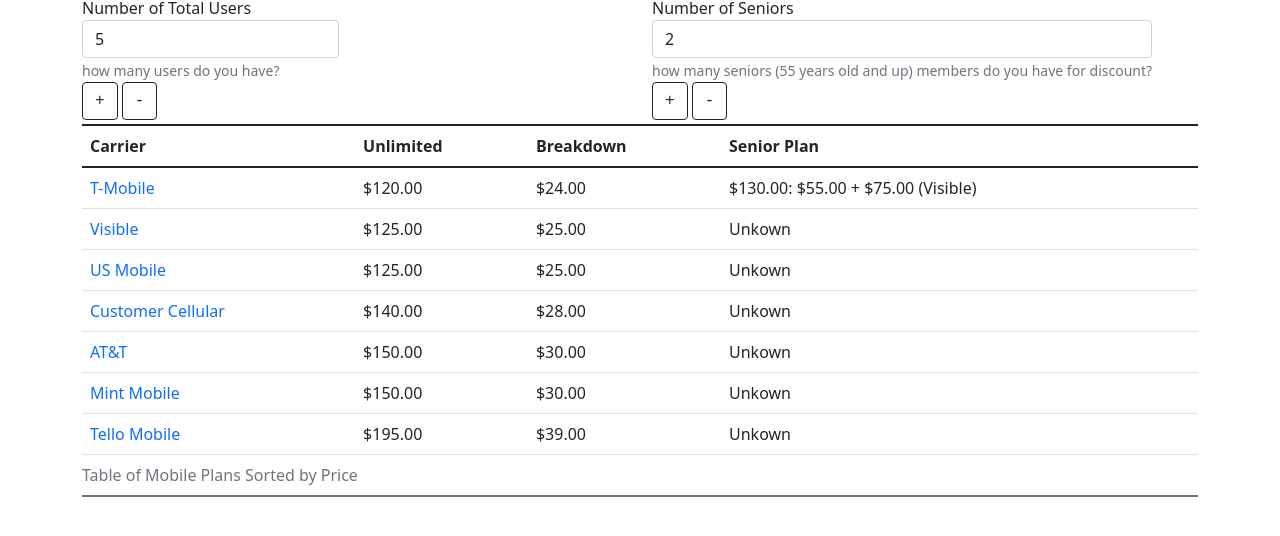
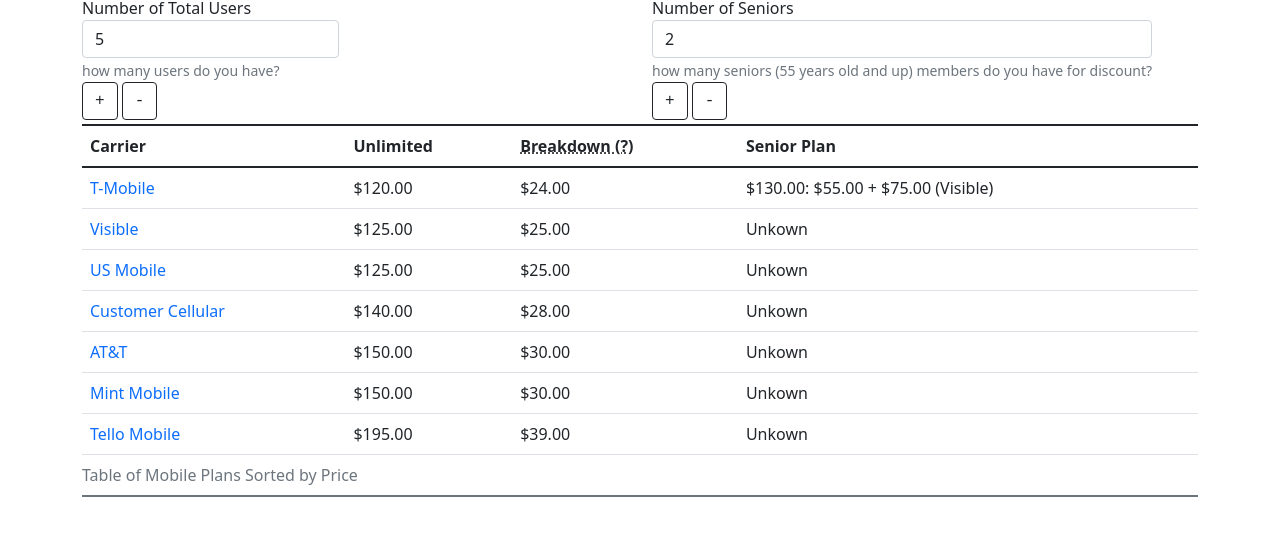
Before and after one commit to dotku/mobile-phone-plan-picker, a website with bundled scripts: page index.html in a window 1280 px wide. Shown: the part 84-620 px from the top of the page. Built offline with nearby package versions, Linux system fonts and the light colour scheme.

Commit message:
add alt words

```diff
--- a/index.html
+++ b/index.html
@@ -45,7 +45,7 @@
       <tr class="table-head">
         <th>Carrier</th>
         <th>Unlimited</th>
-        <th>Breakdown</th>
+        <th title="Unlimited Breakdown" style="text-decoration: underline dotted;">Breakdown (?)</th>
         <th>Senior Plan</th>
       </tr>
     </thead>
```
